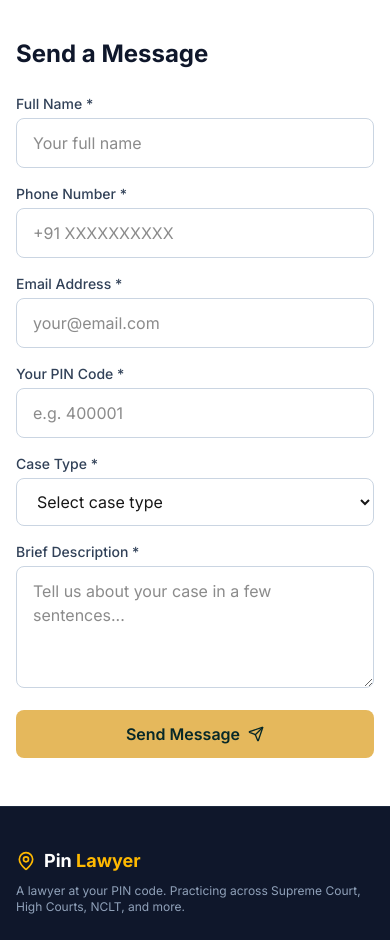
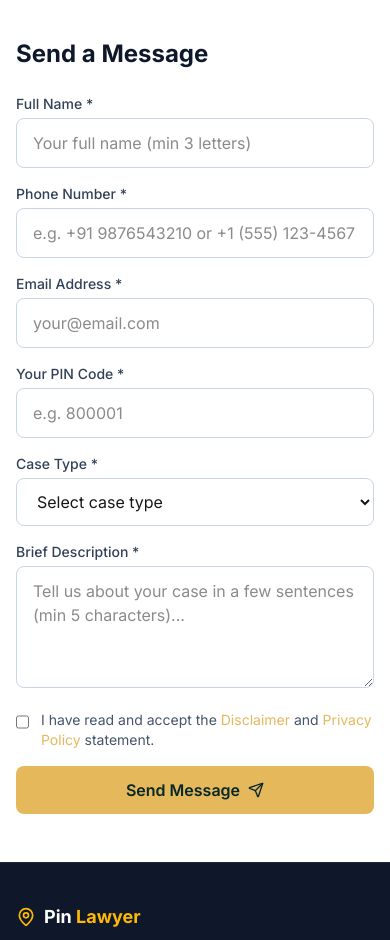
Before and after one commit to manikex/pinlawyer-website, a Next.js app: page /contact in a window 390 px wide. Shown: the part 1502-2442 px from the top of the page. Built offline with nearby package versions, Linux system fonts and the light colour scheme.

Commit message:
Enhanced Contact form validations: min length, numeric only fields, international phone format, disclaimer checkbox

```diff
--- a/app/contact/page.tsx
+++ b/app/contact/page.tsx
@@ -20,14 +20,29 @@ export default function ContactPage() {
 
   const handleSubmit = (e: React.FormEvent) => {
     e.preventDefault();
-    setFormState('submitted');
+    const form = e.target as HTMLFormElement;
+    const isValid = form.reportValidity();
+    if (isValid) {
+      setFormState('submitted');
+    }
+  };
+
+  // Remove characters that aren't digits, +, (, ), or spaces
+  const handlePhoneInput = (e: React.FormEvent<HTMLInputElement>) => {
+    const input = e.currentTarget;
+    input.value = input.value.replace(/[^\d+\-()\s]/g, '');
+  };
+
+  // Remove non-digit characters from PIN field in real time
+  const handleNumericInput = (e: React.FormEvent<HTMLInputElement>) => {
+    const input = e.currentTarget;
+    input.value = input.value.replace(/\D/g, '');
   };
 
   return (
     <section className="bg-white">
-      {/* Hero – deep teal with abstract lines, only bottom corners gently rounded */}
+      {/* Hero – deep teal with abstract lines, subtle rounded corners */}
       <div className="relative bg-gradient-to-br from-[#072828] via-[#0A2A2A] to-[#072828] text-white pt-20 pb-28 px-4 md:px-12 overflow-hidden rounded-b-[1.5rem]">
-        {/* Abstract net lines – delicate SVG overlay */}
         <svg
           className="absolute inset-0 w-full h-full opacity-20"
           viewBox="0 0 1200 400"
@@ -35,7 +50,6 @@ export default function ContactPage() {
           fill="none"
           xmlns="http://www.w3.org/2000/svg"
         >
-          {/* Flowing bezier curves */}
           <path
             d="M-100 200 C100 50, 300 350, 500 150 C700 -50, 900 300, 1300 100"
             stroke="#E5B85C"
@@ -59,7 +73,6 @@ export default function ContactPage() {
             fill="none"
             opacity="0.5"
           />
-          {/* Subtle net mesh */}
           <path
             d="M200 0 L250 400 M500 0 L520 400 M800 0 L790 400 M1100 0 L1080 400"
             stroke="#E5B85C"
@@ -72,7 +85,6 @@ export default function ContactPage() {
             strokeWidth="0.5"
             opacity="0.3"
           />
-          {/* Small decorative circles */}
           <circle cx="150" cy="80" r="2" stroke="#E5B85C" strokeWidth="0.8" fill="none" opacity="0.7" />
           <circle cx="850" cy="300" r="3" stroke="#E5B85C" strokeWidth="0.8" fill="none" opacity="0.5" />
           <circle cx="1050" cy="120" r="2.5" stroke="#E5B85C" strokeWidth="0.8" fill="none" opacity="0.6" />
@@ -108,7 +120,6 @@ export default function ContactPage() {
           transition={{ duration: 0.6 }}
           className="py-12 md:py-16"
         >
-          {/* First row: 3 cards */}
           <div className="grid grid-cols-1 sm:grid-cols-3 gap-4 mb-4">
             {/* Phone */}
             <a
@@ -233,11 +244,12 @@ export default function ContactPage() {
                 <CheckCircle className="w-12 h-12 text-emerald-500 mx-auto mb-4" />
                 <h3 className="text-lg font-semibold text-emerald-800 mb-2">Message Sent!</h3>
                 <p className="text-sm text-emerald-600">
-                  We&apos;ll get back to you within 24 hours.
+                  We&apos;ll get back to you within 77 hours.
                 </p>
               </motion.div>
             ) : (
               <form onSubmit={handleSubmit} className="space-y-4" noValidate>
+                {/* Full Name – min 3 letters */}
                 <div>
                   <label className="block text-sm font-medium text-slate-700 mb-1">
                     Full Name *
@@ -245,13 +257,15 @@ export default function ContactPage() {
                   <input
                     type="text"
                     required
+                    minLength={3}
                     pattern="[A-Za-z\s]+"
-                    title="Only letters and spaces allowed"
+                    title="Only letters and spaces, minimum 3 characters"
                     className="w-full px-4 py-3 rounded-lg border border-slate-300 focus:outline-none focus:border-[#E5B85C] focus:ring-1 focus:ring-[#E5B85C] transition"
-                    placeholder="Your full name"
+                    placeholder="Your full name (min 3 letters)"
                   />
                 </div>
 
+                {/* Phone Number – allows + ( ) and digits */}
                 <div>
                   <label className="block text-sm font-medium text-slate-700 mb-1">
                     Phone Number *
@@ -259,15 +273,17 @@ export default function ContactPage() {
                   <input
                     type="tel"
                     required
-                    pattern="^\+?\d{10,13}$"
-                    title="Enter a valid phone number (10-13 digits, optional + at start)"
-                    maxLength={14}
-                    inputMode="numeric"
+                    pattern="^[\d+\-()\s]{7,20}$"
+                    title="Enter a valid phone number with country code, e.g. +44 20 1234 5678 or +1 (555) 123-4567"
+                    maxLength={20}
+                    inputMode="tel"
+                    onInput={handlePhoneInput}
                     className="w-full px-4 py-3 rounded-lg border border-slate-300 focus:outline-none focus:border-[#E5B85C] focus:ring-1 focus:ring-[#E5B85C] transition"
-                    placeholder="+91 XXXXXXXXXX"
+                    placeholder="e.g. +91 9876543210 or +1 (555) 123-4567"
                   />
                 </div>
 
+                {/* Email */}
                 <div>
                   <label className="block text-sm font-medium text-slate-700 mb-1">
                     Email Address *
@@ -280,6 +296,7 @@ export default function ContactPage() {
                   />
                 </div>
 
+                {/* PIN Code – digits only */}
                 <div>
                   <label className="block text-sm font-medium text-slate-700 mb-1">
                     Your PIN Code *
@@ -290,12 +307,14 @@ export default function ContactPage() {
                     required
                     pattern="\d{6}"
                     maxLength={6}
+                    onInput={handleNumericInput}
                     title="Enter exactly 6 digits"
                     className="w-full px-4 py-3 rounded-lg border border-slate-300 focus:outline-none focus:border-[#E5B85C] focus:ring-1 focus:ring-[#E5B85C] transition"
-                    placeholder="e.g. 400001"
+                    placeholder="e.g. 800001"
                   />
                 </div>
 
+                {/* Case Type */}
                 <div>
                   <label className="block text-sm font-medium text-slate-700 mb-1">
                     Case Type *
@@ -319,16 +338,39 @@ export default function ContactPage() {
                   </select>
                 </div>
 
+                {/* Brief Description – min 5 characters */}
                 <div>
                   <label className="block text-sm font-medium text-slate-700 mb-1">
                     Brief Description *
                   </label>
                   <textarea
                     required
+                    minLength={5}
                     rows={4}
                     className="w-full px-4 py-3 rounded-lg border border-slate-300 focus:outline-none focus:border-[#E5B85C] focus:ring-1 focus:ring-[#E5B85C] transition"
-                    placeholder="Tell us about your case in a few sentences..."
+                    placeholder="Tell us about your case in a few sentences (min 5 characters)..."
                   ></textarea>
+                </div>
+
+                {/* Mandatory checkbox */}
+                <div className="flex items-start gap-3">
+                  <input
+                    type="checkbox"
+                    id="acceptTerms"
+                    required
+                    className="mt-1 h-4 w-4 rounded border-slate-300 text-[#E5B85C] focus:ring-[#E5B85C] cursor-pointer"
+                  />
+                  <label htmlFor="acceptTerms" className="text-sm text-slate-600 cursor-pointer">
+                    I have read and accept the{' '}
+                    <Link href="/disclaimer" className="text-[#E5B85C] hover:underline">
+                      Disclaimer
+                    </Link>{' '}
+                    and{' '}
+                    <Link href="/privacy" className="text-[#E5B85C] hover:underline">
+                      Privacy Policy
+                    </Link>{' '}
+                    statement.
+                  </label>
                 </div>
 
                 <button
```
